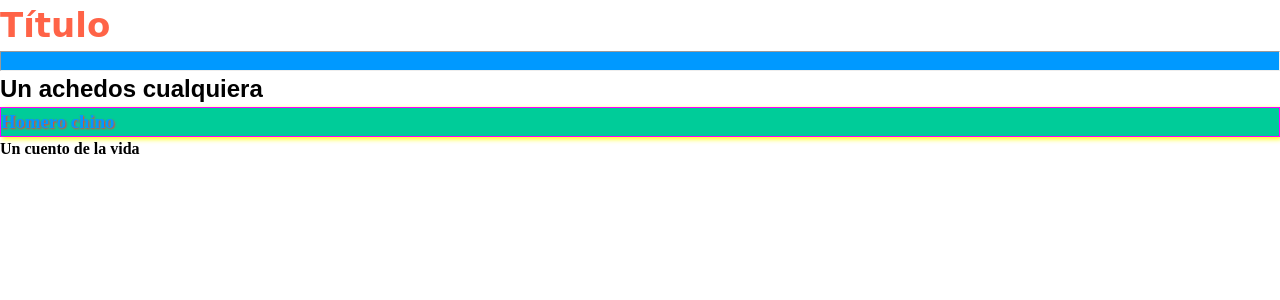
After one commit to jgnTec/PW-Portafolio, a PHP site: page /estilos.html in a window 1280 px wide. The commit adds this page. Shown: the top 300 px of the page. Run offline with PHP 8.4, Linux system fonts and the light colour scheme.

Commit message:
Clase 25/10/24: tipos de selectores

```diff
--- /dev/null
+++ b/estilos.html
@@ -0,0 +1,22 @@
+<!DOCTYPE html>
+<html lang="en">
+<head>
+   <meta charset="UTF-8">
+   <meta name="viewport" content="width=device-width, initial-scale=1.0">
+   <title>Ejemplos de CSS</title>
+   <link rel="stylesheet" href="css/reset.css">
+   <style>
+      h1 {
+         color: tomato;
+      }
+   </style>
+   <link rel="stylesheet" href="css/estilos.css">
+</head>
+<body>
+   <h1 style="font-size: 34px;">Título</h1>
+   <hr>
+   <h2>Un achedos cualquiera</h2>
+   <h3>Homero chino</h3>
+   <h4>Un cuento de la vida</h4>
+</body>
+</html>
--- a/kitchen-sink.html
+++ b/kitchen-sink.html
@@ -31,7 +31,7 @@
         <h4>h4 Five or six big jet planes zoomed quickly by the new tower.</h4>
         <h4>h4 Five or six big jet planes zoomed quickly by the new tower.</h4>
         <h5>h5 Expect skilled signwriters to use many jazzy, quaint old alphabets effectively.</h5>
-        <h6>h6 Pack my box with five dozen liquor jugs.</h6>
+        <h6 class="verde">h6 Pack my box with five dozen liquor jugs.</h6>
       </hgroup>
       <footer>
         <p>See the <a target="_blank" href="https://www.w3.org/TR/html5/dom.html#heading-content">Heading Content spec.</a></p>
@@ -120,7 +120,7 @@ overridden.</bdo></p>
     </section>
 
     <hr>
-    <section id="palpable">
+    <section class="hover" id="palpable">
       <header>
         <h3><a href="#palpable">#</a> Palpable Content</h3>
         <p>Elements <code>a</code>, <code>address</code>, <code>blockquote</code>,
```
Also changed, not shown: css/estilos2.css (+24 -0 lines).
